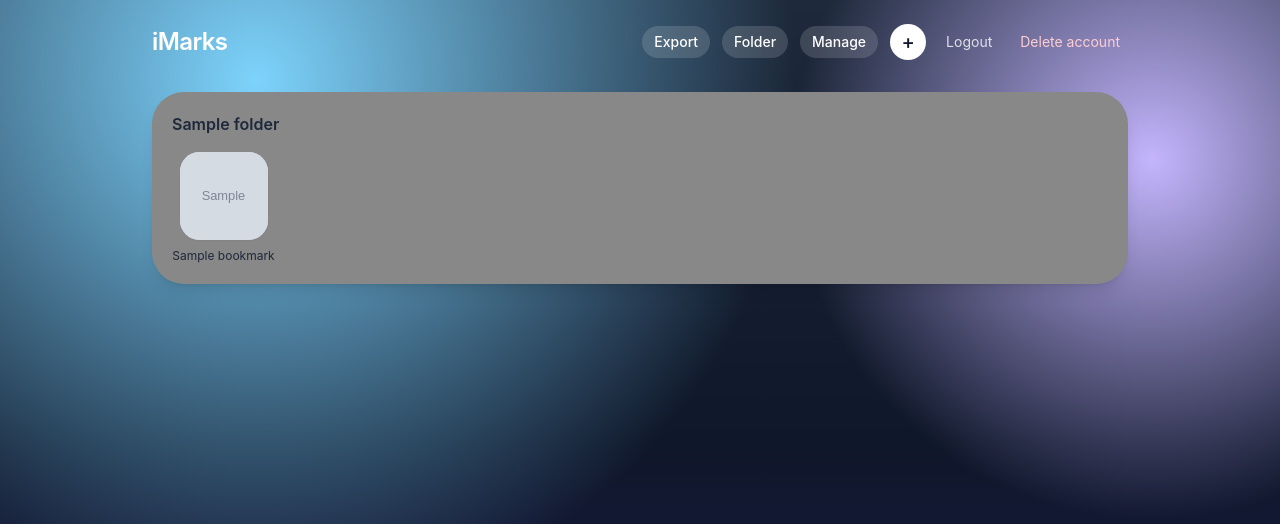
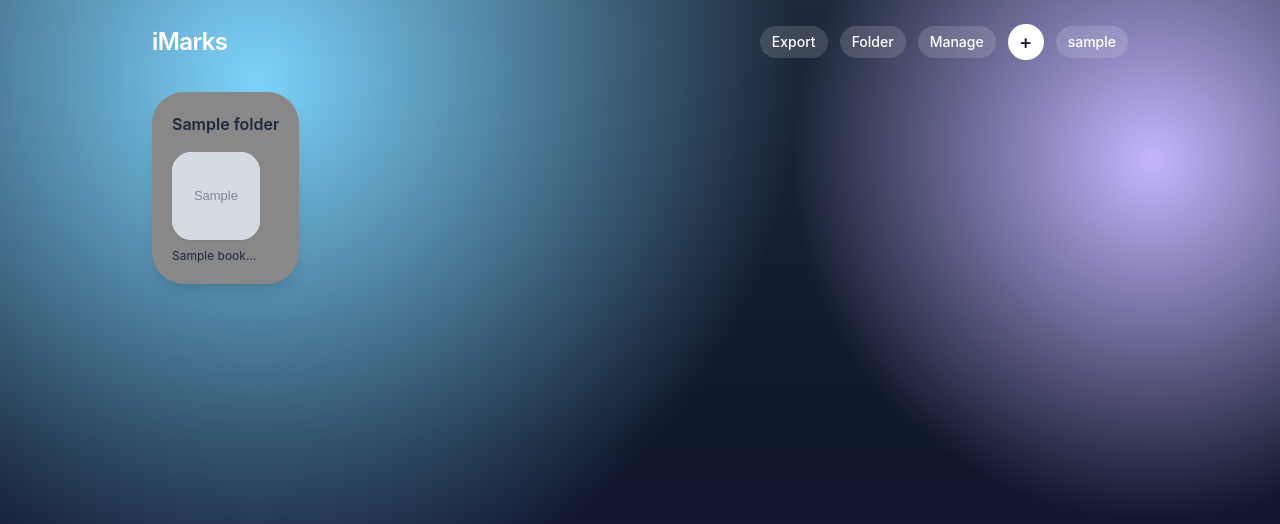
Before and after one commit to janrosellcaba/iMarks, a Django app: page /?open=1 in a window 1280 px wide. Shown: the top 524 px of the page. Run offline with Django 5.2, Linux system fonts and the light colour scheme; a user stored in the database is signed in; tables that the repository leaves empty hold one stand-in row (values such as "Sample post"); grey boxes marked "Sample" are stand-in pictures; some libraries are stand-ins or nearby versions.

Commit message:
Optional titles and UI tweaks
Co-authored-by: Cursor <cursoragent@cursor.com>

```diff
--- a/bookmarks/forms.py
+++ b/bookmarks/forms.py
@@ -6,7 +6,7 @@ from django.contrib.auth.forms import UserCreationForm
 from django.core.validators import URLValidator
 
 from .models import Bookmark, Folder
-from .utils import FOLDER_COLORS, default_folder_color
+from .utils import FOLDER_COLORS, default_folder_color, title_from_url
 
 INPUT_CLASS = (
     'mt-1 w-full rounded-2xl border-0 bg-white/90 px-4 py-3 text-slate-900 '
@@ -21,6 +21,7 @@ class BookmarkForm(forms.ModelForm):
             'placeholder': 'example.com',
             'inputmode': 'url',
             'autocomplete': 'url',
+            'autofocus': True,
         }),
     )
 
@@ -30,8 +31,7 @@ class BookmarkForm(forms.ModelForm):
         widgets = {
             'title': forms.TextInput(attrs={
                 'class': INPUT_CLASS,
-                'placeholder': 'Title',
-                'autofocus': True,
+                'placeholder': 'Title (optional)',
             }),
             'folder': forms.Select(attrs={'class': INPUT_CLASS}),
         }
@@ -39,6 +39,7 @@ class BookmarkForm(forms.ModelForm):
     def __init__(self, *args, user=None, **kwargs):
         super().__init__(*args, **kwargs)
         self.user = user
+        self.fields['title'].required = False
         self.fields['folder'].required = False
         self.fields['folder'].empty_label = 'No folder'
         if user is not None:
@@ -58,6 +59,15 @@ class BookmarkForm(forms.ModelForm):
             if existing.exists():
                 raise forms.ValidationError('You already saved this URL.')
         return url
+
+    def clean(self):
+        cleaned = super().clean()
+        title = (cleaned.get('title') or '').strip()
+        url = cleaned.get('url')
+        if not title and url:
+            title = title_from_url(url)
+        cleaned['title'] = title[:200]
+        return cleaned
 
 
 class FolderForm(forms.ModelForm):
--- a/bookmarks/models.py
+++ b/bookmarks/models.py
@@ -32,7 +32,7 @@ class Bookmark(models.Model):
         on_delete=models.SET_NULL,
         related_name='bookmarks',
     )
-    title = models.CharField(max_length=200)
+    title = models.CharField(max_length=200, blank=True)
     url = models.URLField(max_length=2048)
     icon_url = models.URLField(max_length=2048, blank=True)
     created_at = models.DateTimeField(auto_now_add=True)
--- a/bookmarks/utils.py
+++ b/bookmarks/utils.py
@@ -32,6 +32,25 @@ def default_folder_color():
     return FOLDER_COLORS[0]
 
 
+MULTI_TLDS = {
+    'co.uk', 'com.au', 'co.jp', 'com.br', 'co.nz', 'com.mx', 'co.in', 'com.ar',
+}
+
+
+def title_from_url(url):
+    host = (urlparse(url).hostname or '').lower()
+    if host.startswith('www.'):
+        host = host[4:]
+    parts = [part for part in host.split('.') if part]
+    if not parts:
+        return 'Bookmark'
+    if len(parts) >= 3 and '.'.join(parts[-2:]) in MULTI_TLDS:
+        parts = parts[:-2]
+    elif len(parts) >= 2:
+        parts = parts[:-1]
+    return parts[-1] if parts else 'Bookmark'
+
+
 def _anchor(bookmark):
     href = escape(bookmark.url, quote=True)
     title = escape(bookmark.title)
--- a/core/settings.py
+++ b/core/settings.py
@@ -130,7 +130,7 @@ USE_TZ = True
 # Static files (CSS, JavaScript, Images)
 # https://docs.djangoproject.com/en/6.1/howto/static-files/
 
-STATIC_URL = 'static/'
+STATIC_URL = '/static/'
 STATICFILES_DIRS = [BASE_DIR / 'static']
 STATIC_ROOT = BASE_DIR / 'staticfiles'
 
--- a/core/urls.py
+++ b/core/urls.py
@@ -1,13 +1,28 @@
 """
 URL configuration for core project.
 """
+from pathlib import Path
+
+from django.conf import settings
 from django.contrib import admin
 from django.contrib.auth import views as auth_views
+from django.http import FileResponse, Http404
 from django.urls import include, path
+from django.views.decorators.http import require_GET
 
 from bookmarks import views as bookmark_views
 
+
+@require_GET
+def favicon(request):
+    icon = Path(settings.BASE_DIR) / 'static' / 'favicon.png'
+    if not icon.exists():
+        raise Http404()
+    return FileResponse(icon.open('rb'), content_type='image/png')
+
+
 urlpatterns = [
+    path('favicon.ico', favicon, name='favicon'),
     path('admin/', admin.site.urls),
     path('login/', auth_views.LoginView.as_view(), name='login'),
     path('logout/', auth_views.LogoutView.as_view(), name='logout'),
--- a/templates/base.html
+++ b/templates/base.html
@@ -5,8 +5,8 @@
     <meta charset="utf-8">
     <meta name="viewport" content="width=device-width, initial-scale=1">
     <title>{% block title %}iMarks{% endblock %}</title>
+    <link rel="icon" href="/favicon.ico" type="image/png" sizes="32x32">
     <link rel="icon" href="{% static 'favicon.svg' %}" type="image/svg+xml">
-    <link rel="icon" href="{% static 'favicon.png' %}" type="image/png" sizes="32x32">
     <link rel="apple-touch-icon" href="{% static 'apple-touch-icon.png' %}">
     <script src="https://cdn.tailwindcss.com"></script>
     <script>
@@ -23,6 +23,10 @@
             },
         }
     </script>
+    <style>
+        summary { list-style: none; }
+        summary::-webkit-details-marker { display: none; }
+    </style>
 </head>
 <body class="min-h-screen bg-[radial-gradient(1200px_circle_at_20%_10%,#7dd3fc_0%,transparent_45%),radial-gradient(900px_circle_at_90%_20%,#c4b5fd_0%,transparent_40%),linear-gradient(180deg,#1e293b_0%,#0f172a_55%,#1e1b4b_100%)] font-sans text-white antialiased">
     {% block content %}{% endblock %}
--- a/templates/bookmarks/_bookmark_tile.html
+++ b/templates/bookmarks/_bookmark_tile.html
@@ -1,5 +1,5 @@
-<a href="{{ bookmark.url }}" target="_blank" rel="noopener noreferrer" class="flex flex-col items-center gap-2" title="{{ bookmark.title }}">
-    <span class="relative aspect-square w-full max-w-[4.75rem] overflow-hidden rounded-ios shadow-sm sm:max-w-[5.5rem]"
+<a href="{{ bookmark.url }}" target="_blank" rel="noopener noreferrer" class="flex w-[4.75rem] shrink-0 flex-col items-center gap-2 sm:w-[5.5rem]" title="{{ bookmark.title }}">
+    <span class="relative aspect-square w-full overflow-hidden rounded-ios shadow-sm"
           style="background-color: {% if on_light %}rgba(255,255,255,0.55){% else %}{{ bookmark.tile_color }}{% endif %}">
         {% if bookmark.icon_url %}
             <img src="{{ bookmark.icon_url }}" alt="" class="absolute inset-0 h-full w-full object-cover"
--- a/templates/bookmarks/_header.html
+++ b/templates/bookmarks/_header.html
@@ -16,14 +16,21 @@
         <a href="{% url 'add_folder' %}" class="rounded-full bg-white/15 px-3 py-1.5 text-sm font-medium backdrop-blur hover:bg-white/25">Folder</a>
         <a href="{% url 'manage' %}" class="rounded-full bg-white/15 px-3 py-1.5 text-sm font-medium backdrop-blur hover:bg-white/25">Manage</a>
         <a href="{% url 'add_bookmark' %}{% if open_folder %}?folder={{ open_folder.pk }}{% endif %}" class="flex h-9 w-9 items-center justify-center rounded-full bg-white text-xl font-medium leading-none text-slate-900" aria-label="Add bookmark">+</a>
+        <details class="relative">
+            <summary class="cursor-pointer list-none rounded-full bg-white/15 px-3 py-1.5 text-sm font-medium backdrop-blur hover:bg-white/25">
+                {{ request.user.username }}
+            </summary>
+            <div class="absolute right-0 z-30 mt-2 w-44 rounded-2xl bg-slate-900/95 p-2 shadow-lg ring-1 ring-white/10">
                 <form method="post" action="{% url 'logout' %}">
                     {% csrf_token %}
-            <button type="submit" class="rounded-full px-2 py-1.5 text-sm text-white/80 hover:text-white">Logout</button>
+                    <button type="submit" class="w-full rounded-xl px-3 py-2 text-left text-sm text-white/90 hover:bg-white/10">Logout</button>
                 </form>
                 <form method="post" action="{% url 'delete_account' %}"
                     onsubmit="return confirm('Delete your account?') && confirm('All bookmarks and folders will be removed.') && confirm('Last chance. Delete everything?');">
                     {% csrf_token %}
-            <button type="submit" class="rounded-full px-2 py-1.5 text-sm text-rose-200 hover:text-rose-100">Delete account</button>
+                    <button type="submit" class="w-full rounded-xl px-3 py-2 text-left text-sm text-rose-200 hover:bg-white/10">Delete account</button>
                 </form>
             </div>
+        </details>
+    </div>
 </header>
--- a/templates/bookmarks/bookmark_form.html
+++ b/templates/bookmarks/bookmark_form.html
@@ -13,6 +13,7 @@
         {{ form.non_field_errors }}
         <label class="block text-sm text-white/80">
             Title
+            <span class="text-white/50">(optional)</span>
             {{ form.title }}
             {{ form.title.errors }}
         </label>
--- a/templates/bookmarks/home.html
+++ b/templates/bookmarks/home.html
@@ -19,15 +19,17 @@
     <main class="grid grid-cols-4 gap-x-4 gap-y-6 md:grid-cols-8">
         {% for item in folders %}
             {% if open_folder.pk == item.pk %}
-                <section class="relative z-20 col-span-4 md:col-span-8 rounded-[2rem] p-4 shadow-lg sm:p-5" style="background-color: {{ item.color }}">
+                <section class="relative z-20 col-span-4 md:col-span-8">
+                    <div class="relative w-fit max-w-full rounded-[2rem] p-4 shadow-lg sm:p-5" style="background-color: {{ item.color }}">
                         <a href="{% url 'home' %}" class="absolute inset-0 rounded-[2rem]" aria-label="Close {{ item.name }}"></a>
                         <h2 class="relative mb-4 truncate text-base font-semibold text-slate-800 pointer-events-none">{{ item.name }}</h2>
-                    <div class="relative grid grid-cols-4 gap-x-4 gap-y-6 md:grid-cols-8">
+                        <div class="relative flex flex-wrap gap-x-4 gap-y-6">
                             {% for bookmark in item.bookmarks.all %}
                                 {% include "bookmarks/_bookmark_tile.html" with on_light=True %}
                             {% empty %}
-                            <p class="col-span-4 text-sm text-slate-700/70 md:col-span-8 pointer-events-none">This folder is empty.</p>
+                                <p class="text-sm text-slate-700/70 pointer-events-none">This folder is empty.</p>
                             {% endfor %}
+                        </div>
                     </div>
                 </section>
             {% else %}
```
Also changed, not shown: bookmarks/tests.py (+8 -0 lines). Lines whose indentation alone changed are shown as unchanged.
